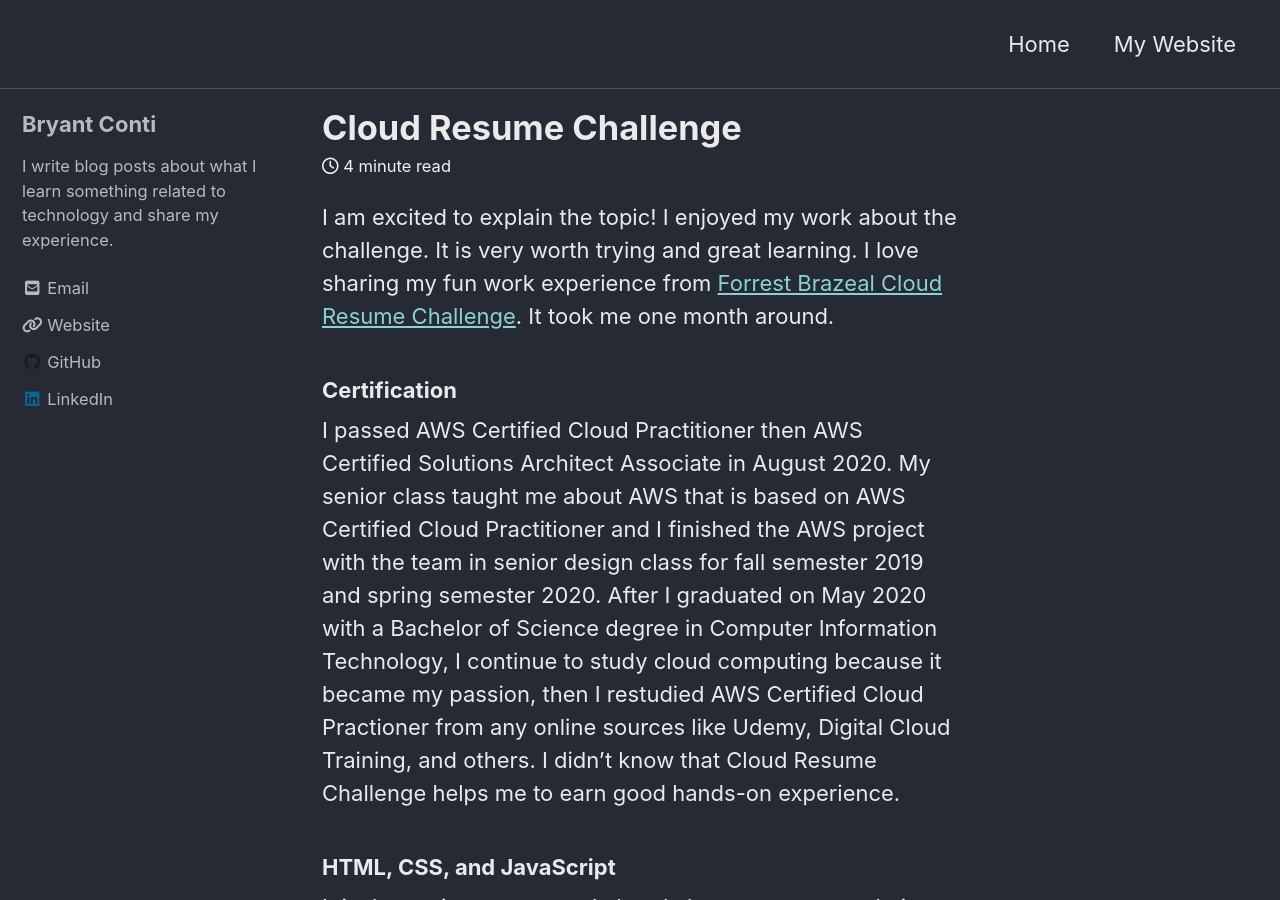
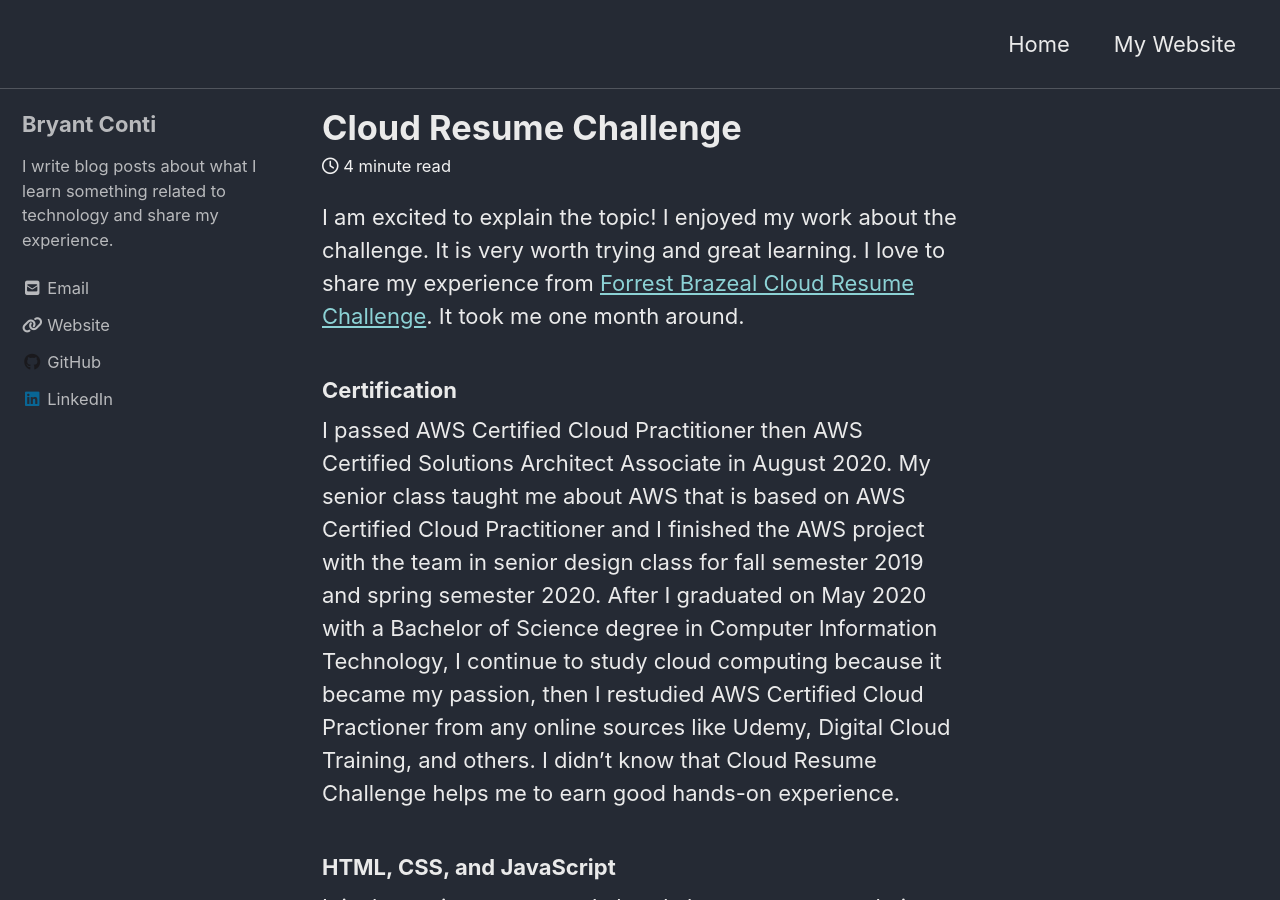
Before and after one commit to bconti123/bconti123.github.io, a Jekyll site: the page built from _posts/2021-05-03-Cloud-Resume-Challenge.md, in a window 1280 px wide and 900 px high. Built offline with Jekyll 4.4.1, drawn with Linux system fonts in a browser that asks for light colours; cached includes are drawn as plain includes; nearby versions of some CDN libraries.

Commit message:
fixed blog post

```diff
--- a/_posts/2021-05-03-Cloud-Resume-Challenge.md
+++ b/_posts/2021-05-03-Cloud-Resume-Challenge.md
@@ -2,7 +2,7 @@
 post: Cloud Resume Challenge
 ---
 
-I am excited to explain the topic! I enjoyed my work about the challenge. It is very worth trying and great learning. I love sharing my fun work experience from <a href="https://cloudresumechallenge.dev/">Forrest Brazeal Cloud Resume Challenge</a>. It took me one month around.
+I am excited to explain the topic! I enjoyed my work about the challenge. It is very worth trying and great learning. I love to share my experience from <a href="https://cloudresumechallenge.dev/">Forrest Brazeal Cloud Resume Challenge</a>. It took me one month around.
 
 <h3>Certification</h3>
 I passed AWS Certified Cloud Practitioner then AWS Certified Solutions Architect Associate in August 2020. My senior class taught me about AWS that is based on AWS Certified Cloud Practitioner and I finished the AWS project with the team in senior design class for fall semester 2019 and spring semester 2020. After I graduated on May 2020 with a Bachelor of Science degree in Computer Information Technology, I continue to study cloud computing because it became my passion, then I restudied AWS Certified Cloud Practioner from any online sources like Udemy, Digital Cloud Training, and others. I didn't know that Cloud Resume Challenge helps me to earn good hands-on experience.
```
